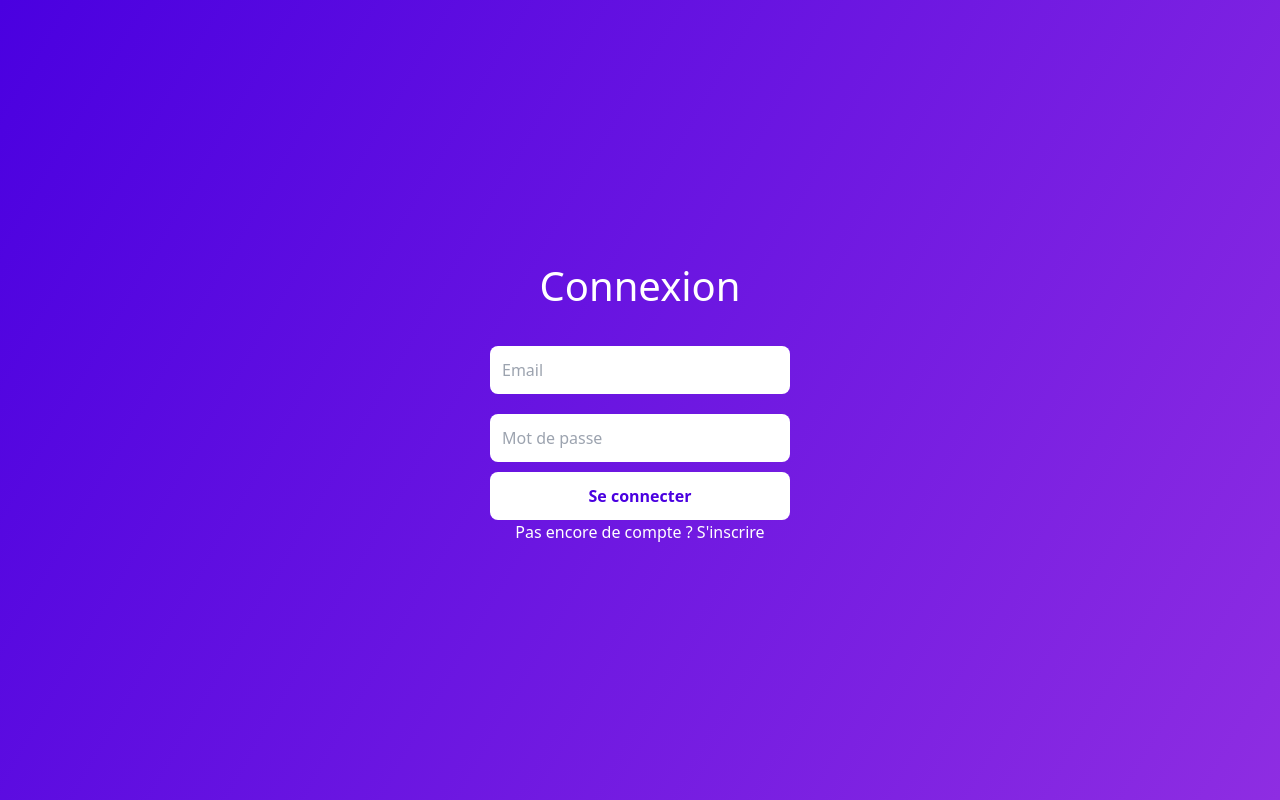
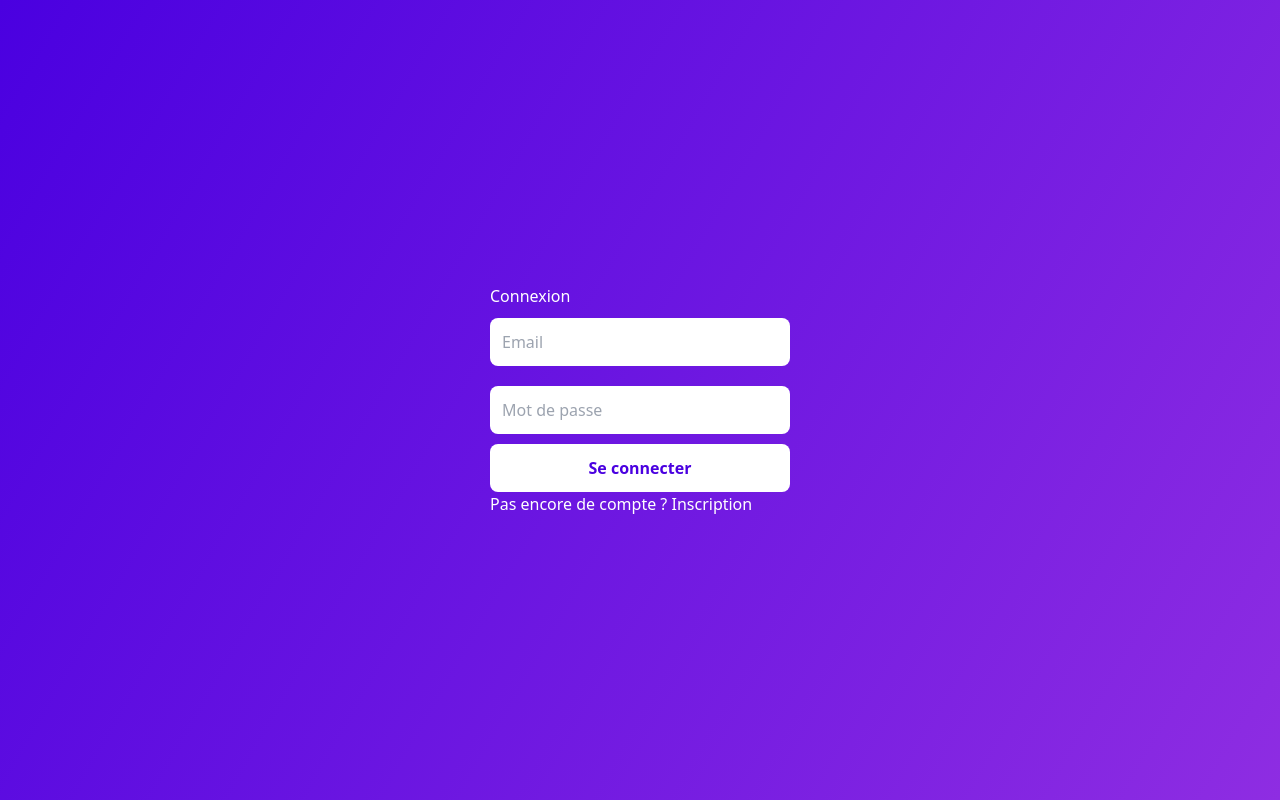
Before and after one commit to OneOffsas/OneOFFClaim, a React (Vite) app: page /login in a window 1280 px wide. Built offline with nearby package versions, Linux system fonts and the light colour scheme; the HTML template or start-up script is replaced by a standard one.

Commit message:
Update Login.jsx

```diff
--- a/src/pages/Login.jsx
+++ b/src/pages/Login.jsx
@@ -1,38 +1,34 @@
-// src/pages/Login.jsx
-import React, { useState } from "react";
-import { auth } from "../firebaseConfig";
-import { signInWithEmailAndPassword } from "firebase/auth";
-import { useNavigate } from "react-router-dom";
-import "./login.css";
+import React, { useState } from 'react';
+import './Login.css';
+import { signInWithEmailAndPassword } from 'firebase/auth';
+import { auth } from '../firebase';
 
 const Login = () => {
-  const [email, setEmail] = useState("");
-  const [motDePasse, setMotDePasse] = useState("");
-  const [message, setMessage] = useState("");
-  const navigate = useNavigate();
+  const [email, setEmail] = useState('');
+  const [motDePasse, setMotDePasse] = useState('');
+  const [message, setMessage] = useState('');
 
-  const handleLogin = async (e) => {
+  const handleConnexion = async (e) => {
     e.preventDefault();
     try {
       await signInWithEmailAndPassword(auth, email, motDePasse);
-      navigate("/dashboard");
+      setMessage('Connexion réussie ! 🎉');
+      window.location.href = '/dashboard';
     } catch (error) {
-      setMessage("❌ Identifiants incorrects ou erreur serveur.");
+      setMessage("❌ Email ou mot de passe incorrect.");
     }
   };
 
   return (
     <div className="login-container">
-      <h1>Connexion</h1>
-      <form onSubmit={handleLogin}>
-        <input type="email" placeholder="Email" value={email}
-          onChange={(e) => setEmail(e.target.value)} required />
-        <input type="password" placeholder="Mot de passe" value={motDePasse}
-          onChange={(e) => setMotDePasse(e.target.value)} required />
+      <form onSubmit={handleConnexion} className="login-form">
+        <h2>Connexion</h2>
+        <input type="email" placeholder="Email" value={email} onChange={(e) => setEmail(e.target.value)} required />
+        <input type="password" placeholder="Mot de passe" value={motDePasse} onChange={(e) => setMotDePasse(e.target.value)} required />
         <button type="submit">Se connecter</button>
         {message && <p className="message">{message}</p>}
+        <p className="redirect">Pas encore de compte ? <a href="/register">Inscription</a></p>
       </form>
-      <p>Pas encore de compte ? <a href="/register">S'inscrire</a></p>
     </div>
   );
 };
```
